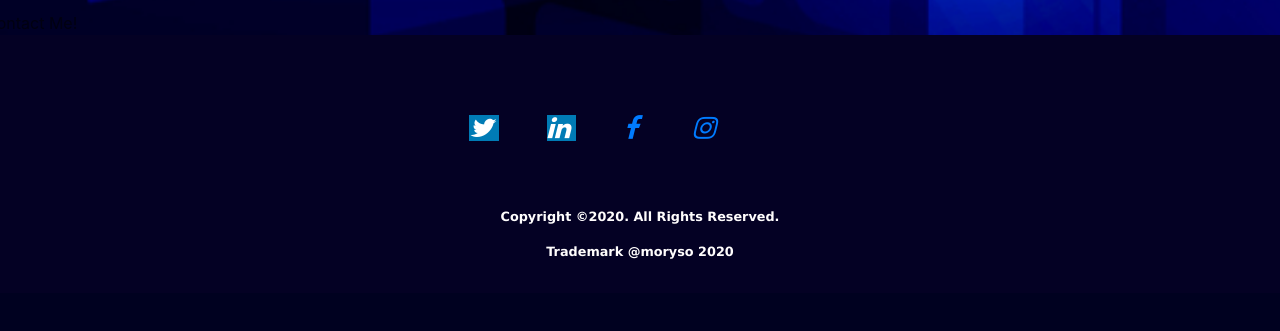
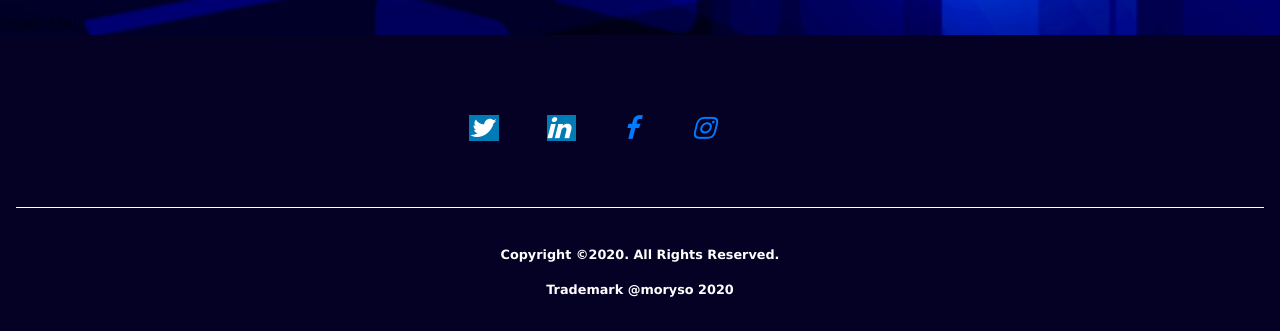
Before and after one commit to mourice-oduor/Personal-Website, a PHP site: page / in a window 1280 px wide. Shown: the part 2325-2656 px from the top of the page. Before the commit the page ends 2584 px from the top, so only its background shows below. Run offline with PHP 8.4, Linux system fonts and the light colour scheme.

Commit message:
Update CSS file

```diff
--- a/css/styles.css
+++ b/css/styles.css
@@ -202,3 +202,7 @@ input[type=submit] {
 .fa:hover {
     opacity: 0.7;
 }
+.footer2 {
+  border-top: 1px solid rgb(255, 253, 253);
+  padding-top: 3%;
+}
```
